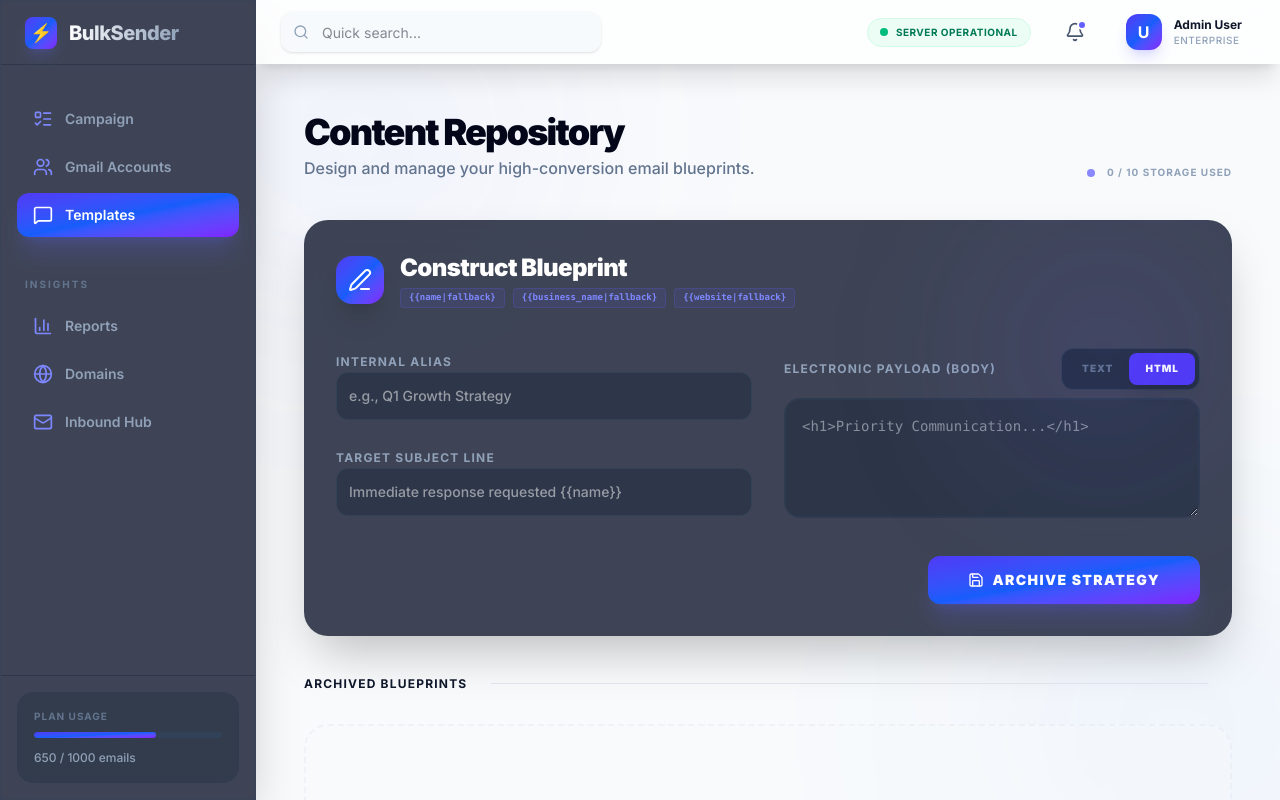
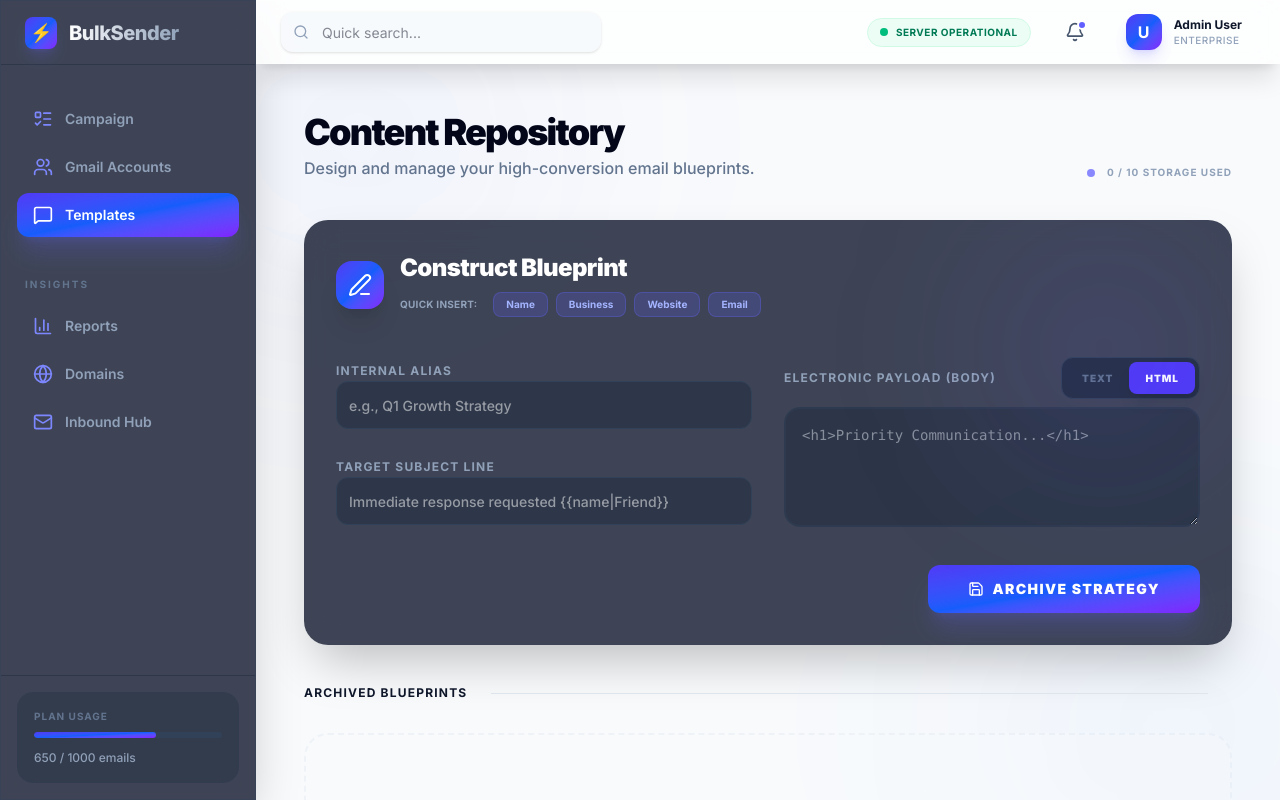
Before and after one commit to EmmaRose1122/Bulk-Sender, a Next.js app: page /templates in a window 1280 px wide. Built offline with nearby package versions, Linux system fonts and the light colour scheme.

Commit message:
feat: enhance template editor ui and rename smtp settings

```diff
--- a/app/settings/page.tsx
+++ b/app/settings/page.tsx
@@ -124,8 +124,8 @@ export default function SettingsPage() {
         <div className="space-y-10 pb-20 animate-in fade-in slide-in-from-bottom-4 duration-700">
             <header className="flex flex-col md:flex-row md:items-end justify-between gap-6">
                 <div>
-                    <h1 className="text-4xl font-black text-slate-950 tracking-tighter">System Infrastructure</h1>
-                    <p className="text-slate-500 font-medium mt-1">Configure your SMTP relay networks and transmission proxies.</p>
+                    <h1 className="text-4xl font-black text-slate-950 tracking-tighter">SMTP & Sending Accounts</h1>
+                    <p className="text-slate-500 font-medium mt-1">Connect your custom SMTP servers (Gmail, Outlook, SendGrid, etc).</p>
                 </div>
                 <div className="flex items-center gap-3">
                     <div className="h-2 w-2 rounded-full bg-indigo-500 animate-pulse" />
@@ -144,8 +144,8 @@ export default function SettingsPage() {
                                 <Terminal className="h-6 w-6" />
                             </div>
                             <div>
-                                <h2 className="text-2xl font-black text-white tracking-tight">New Relay Protocol</h2>
-                                <p className="text-slate-400 text-xs font-medium">Define a new outbound transmission vector.</p>
+                                <h2 className="text-2xl font-black text-white tracking-tight">Add New SMTP Account</h2>
+                                <p className="text-slate-400 text-xs font-medium">Connect a new email sending provider.</p>
                             </div>
                         </div>
 
@@ -208,7 +208,7 @@ export default function SettingsPage() {
                         <div className="h-10 w-10 rounded-xl gradient-success flex items-center justify-center text-white shadow-lg">
                             <Activity className="h-5 w-5" />
                         </div>
-                        <h2 className="text-lg font-black text-slate-900 tracking-tight uppercase tracking-widest text-xs font-bold text-slate-400">Deployed Infrastructure</h2>
+                        <h2 className="text-lg font-black text-slate-900 tracking-tight uppercase tracking-widest text-xs font-bold text-slate-400">Active Accounts</h2>
                     </div>
 
                     <div className="space-y-6">
--- a/app/templates/page.tsx
+++ b/app/templates/page.tsx
@@ -1,6 +1,6 @@
 'use client';
 
-import { useState } from 'react';
+import { useState, useRef } from 'react';
 import { useAppContext } from '../../context/AppContext';
 import { Button } from '../../components/ui/button';
 import { Input } from '../../components/ui/input';
@@ -23,12 +23,39 @@ export default function TemplatesPage() {
         body: '',
     });
 
+    const bodyRef = useRef<HTMLTextAreaElement>(null);
+
+    const insertToken = (token: string, fallback: string) => {
+        const textarea = bodyRef.current;
+        if (!textarea) {
+            // If ref is missing, just append
+            setFormData(prev => ({ ...prev, body: (prev.body || '') + `{{${token}|${fallback}}}` }));
+            return;
+        }
+
+        const start = textarea.selectionStart;
+        const end = textarea.selectionEnd;
+        const text = textarea.value;
+        const insertText = `{{${token}|${fallback}}}`;
+
+        const newText = text.substring(0, start) + insertText + text.substring(end);
+
+        setFormData(prev => ({ ...prev, body: newText }));
+
+        // Restore focus slightly later to ensure state update renders first
+        setTimeout(() => {
+            textarea.focus();
+            textarea.setSelectionRange(start + insertText.length, start + insertText.length);
+        }, 0);
+    };
+
     const handleSave = () => {
         if (!formData.name || !formData.subject || !formData.body) {
             toast.error('Please fill in all fields');
             return;
         }
 
+        // ... existing save logic ...
         if (editingId) {
             updateTemplate({
                 id: editingId,
@@ -65,6 +92,13 @@ export default function TemplatesPage() {
         setFormData({ name: '', subject: '', body: '' });
     };
 
+    const variableOptions = [
+        { label: 'Name', token: 'name', fallback: 'Friend' },
+        { label: 'Business', token: 'business_name', fallback: 'Partner' },
+        { label: 'Website', token: 'website', fallback: 'your site' },
+        { label: 'Email', token: 'email', fallback: 'there' },
+    ];
+
     return (
         <div className="space-y-10 pb-20 animate-in fade-in slide-in-from-bottom-4 duration-700">
             <header className="flex flex-col md:flex-row md:items-end justify-between gap-6">
@@ -90,11 +124,17 @@ export default function TemplatesPage() {
                             </div>
                             <div>
                                 <h2 className="text-2xl font-black text-white tracking-tight">{editingId ? 'Modify Strategy' : 'Construct Blueprint'}</h2>
-                                <div className="flex flex-wrap gap-2 mt-1">
-                                    {['name', 'business_name', 'website'].map(token => (
-                                        <code key={token} className="text-[9px] font-bold text-indigo-400 bg-indigo-500/10 px-2 py-0.5 rounded border border-indigo-500/20">
-                                            {"{{"}{token}{"|fallback}"}
-                                        </code>
+                                <div className="flex flex-wrap gap-2 mt-2">
+                                    <span className="text-[10px] font-bold text-slate-400 mr-2 uppercase tracking-wide my-auto">Quick Insert:</span>
+                                    {variableOptions.map(opt => (
+                                        <button
+                                            key={opt.token}
+                                            onClick={() => insertToken(opt.token, opt.fallback)}
+                                            className="text-[10px] font-bold text-indigo-300 bg-indigo-500/20 px-3 py-1 rounded-lg border border-indigo-500/30 hover:bg-indigo-500/40 hover:text-white transition-all cursor-pointer active:scale-95"
+                                            title={`Insert {{${opt.token}|${opt.fallback}}}`}
+                                        >
+                                            {opt.label}
+                                        </button>
                                     ))}
                                 </div>
                             </div>
@@ -114,7 +154,7 @@ export default function TemplatesPage() {
                                 <div className="space-y-2">
                                     <Label className="text-xs font-bold text-slate-400 uppercase tracking-widest">Target Subject Line</Label>
                                     <Input
-                                        placeholder="Immediate response requested {{name}}"
+                                        placeholder="Immediate response requested {{name|Friend}}"
                                         value={formData.subject}
                                         onChange={(e) => setFormData({ ...formData, subject: e.target.value })}
                                         className="bg-slate-800/50 border-slate-700 h-12 rounded-xl text-white font-medium"
@@ -130,12 +170,14 @@ export default function TemplatesPage() {
                                     </div>
                                 </div>
                                 <textarea
+                                    ref={bodyRef}
                                     className="w-full min-h-[120px] bg-slate-800/50 border-2 border-slate-700/50 rounded-2xl p-4 text-slate-200 focus:ring-2 focus:ring-indigo-500 outline-none transition-all font-mono text-sm"
-                                    placeholder={isHtmlMode ? "<h1>Priority Communication...</h1>" : "Dear {{name}}, ..."}
+                                    placeholder={isHtmlMode ? "<h1>Priority Communication...</h1>" : "Dear {{name|Friend}}, ..."}
                                     value={formData.body}
                                     onChange={(e) => setFormData({ ...formData, body: e.target.value })}
                                 />
                             </div>
+
                         </div>
 
                         <div className="mt-8 flex justify-end gap-3">
```
